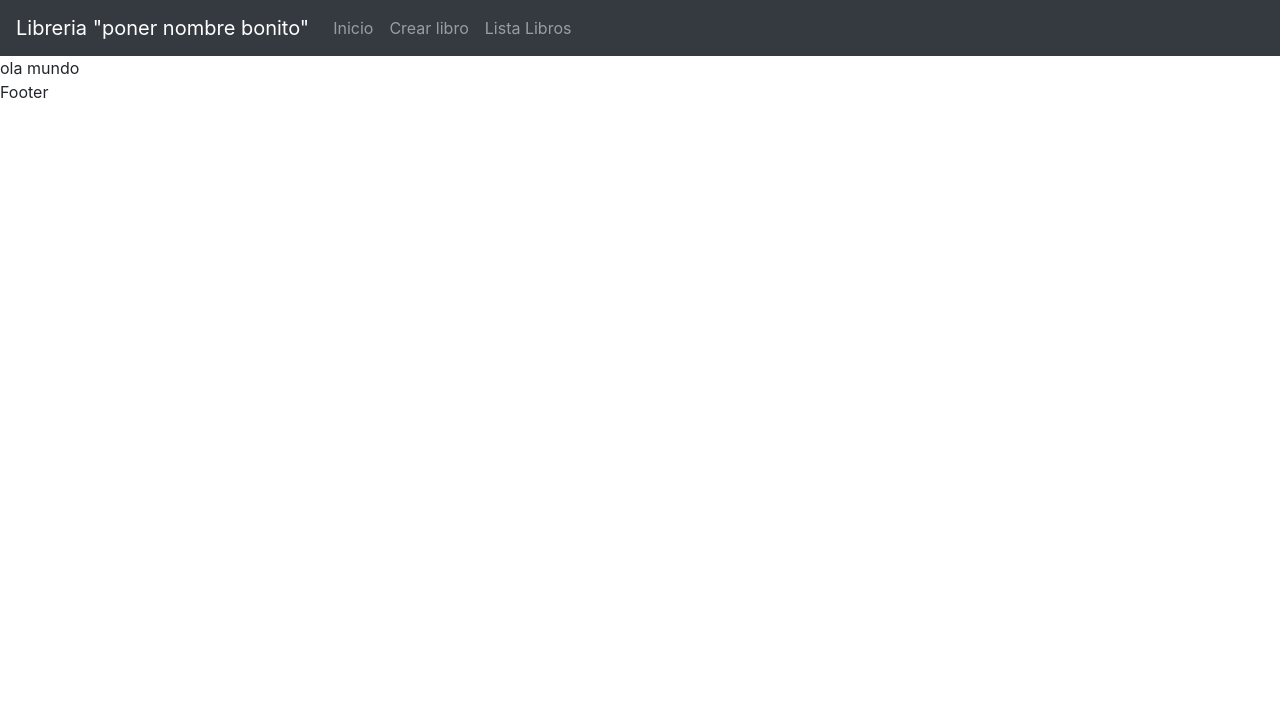
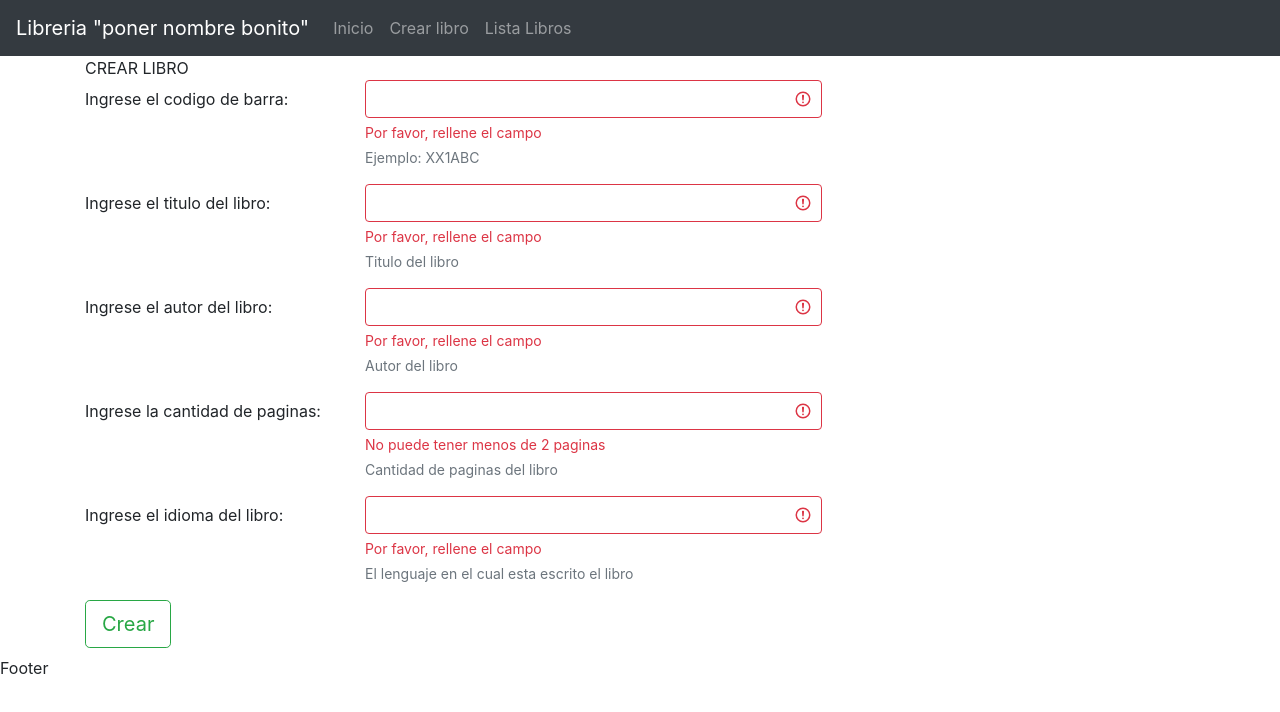
Before and after one commit to josemiguel-chvz/Control2TBD_grupo2_frontend, a Nuxt app: page /crear in a window 1280 px wide. Shown: the top 712 px of the page. Built offline with nearby package versions, Linux system fonts and the light colour scheme.

Commit message:
[frontend] Avance en pagina crear

```diff
--- a/pages/crear.vue
+++ b/pages/crear.vue
@@ -1,13 +1,180 @@
 <template>
+<b-container>
+  <form>
   <div>
-      ola mundo
+    CREAR LIBRO
+    <b-form-group
+      id="sku"
+      description="Ejemplo: XX1ABC"
+      label="Ingrese el codigo de barra:"
+      label-for="sku"
+      valid-feedback="Gracias!"
+      label-cols-sm="4"
+      label-cols-lg="3"
+      content-cols-sm
+      content-cols-lg="5"
+      :invalid-feedback="invalidFeedback1"
+      :state="state"
+    >
+      <b-form-input id="sku" v-model="sku" :state="state1" trim></b-form-input>
+    </b-form-group>
+
+    <b-form-group
+      id="title"
+      description="Titulo del libro"
+      label="Ingrese el titulo del libro:"
+      label-for="title"
+      valid-feedback="Gracias!"
+      label-cols-sm="4"
+      label-cols-lg="3"
+      content-cols-sm
+      content-cols-lg="5"
+      :invalid-feedback="invalidFeedback2"
+      :state="state"
+    >
+      <b-form-input id="title" v-model="title" :state="state2" trim></b-form-input>
+    </b-form-group>
+
+    <b-form-group
+      id="author"
+      description="Autor del libro"
+      label="Ingrese el autor del libro:"
+      label-for="author"
+      valid-feedback="Gracias!"
+      label-cols-sm="4"
+      label-cols-lg="3"
+      content-cols-sm
+      content-cols-lg="5"
+      :invalid-feedback="invalidFeedback3"
+      :state="state"
+    >
+      <b-form-input id="author" v-model="author" :state="state3" trim></b-form-input>
+    </b-form-group>
+
+    <b-form-group
+      id="pages"
+      description="Cantidad de paginas del libro"
+      label="Ingrese la cantidad de paginas:"
+      label-for="pages"
+      valid-feedback="Gracias!"
+      label-cols-sm="4"
+      label-cols-lg="3"
+      content-cols-sm
+      content-cols-lg="5"
+      :invalid-feedback="invalidFeedback4"
+      :state="state"
+    >
+      <b-form-input id="pages" type="number" v-model="pages" :state="state4" trim></b-form-input>
+    </b-form-group>
+
+    <b-form-group
+      id="lenguage"
+      description="El lenguaje en el cual esta escrito el libro"
+      label="Ingrese el idioma del libro:"
+      label-for="lenguage"
+      valid-feedback="Gracias!"
+      label-cols-sm="4"
+      label-cols-lg="3"
+      content-cols-sm
+      content-cols-lg="5"
+      :invalid-feedback="invalidFeedback5"
+      :state="state"
+    >
+      <b-form-input id="lenguage" v-model="lenguage" :state="state5" trim></b-form-input>
+    </b-form-group>
+    <div>
+      <b-row>
+        <b-col lg="4" class="pb-2">
+        <b-button type="button" size="lg" @click="send" variant="outline-success">
+        Crear
+        </b-button>
+        </b-col>
+      </b-row>
+    </div>
   </div>
+  </form>
+</b-container>
 </template>
 
 <script>
-export default {
+  export default {
+    computed: {
+      state1() {
+        return (this.sku.length >= 6)
+      },
+      state2() {
+        return (this.title.length >= 2)
+      },
+      state3() {
+        return (this.author.length >= 2)
+      },
+      state4() {
+        return (this.pages >= 2)
+      },
+      state5() {
+        return (this.lenguage.length >= 3)
+      },
+      invalidFeedback1() {
+        if (this.sku.length > 0) {
+          return 'Ingrese al menos 6 caracteres.'
+        }
 
-}
+        return 'Por favor, rellene el campo'
+      },
+      invalidFeedback2() {
+        if (this.title.length > 0) {
+          return 'Ingrese al menos 2 caracteres'
+        }
+
+        return 'Por favor, rellene el campo'
+      },
+      invalidFeedback3() {
+        if (this.author.length > 0) {
+          return 'Ingrese al menos 2 caracteres'
+        }
+
+        return 'Por favor, rellene el campo'
+      },
+      invalidFeedback4() {
+        if (this.pages != null) {
+          return 'No puede tener menos de 2 paginas'
+        }
+
+        return 'Por favor, rellene el campo'
+      },
+      invalidFeedback5() {
+        if (this.lenguage.length > 0) {
+          return 'Ingrese al menos 3 caracteres'
+        }
+
+        return 'Por favor, rellene el campo'
+      }
+
+    },
+    data() {
+      return {
+        newBook:{},
+        sku: '',
+        title: '',
+        author: '',
+        pages: '',
+        lenguage: ''
+      }
+    },
+    methods:{
+      send:async function(){
+        try {
+          var result = await this.$axios.post("/api/books",this.newBook);
+          let book = result.data;
+          //mensaje de éxito
+          //...
+          } catch (error) {
+          //mensaje de error
+          console.log("error", error)
+          }
+        }
+      }
+  }
 </script>
 
 <style>
```
